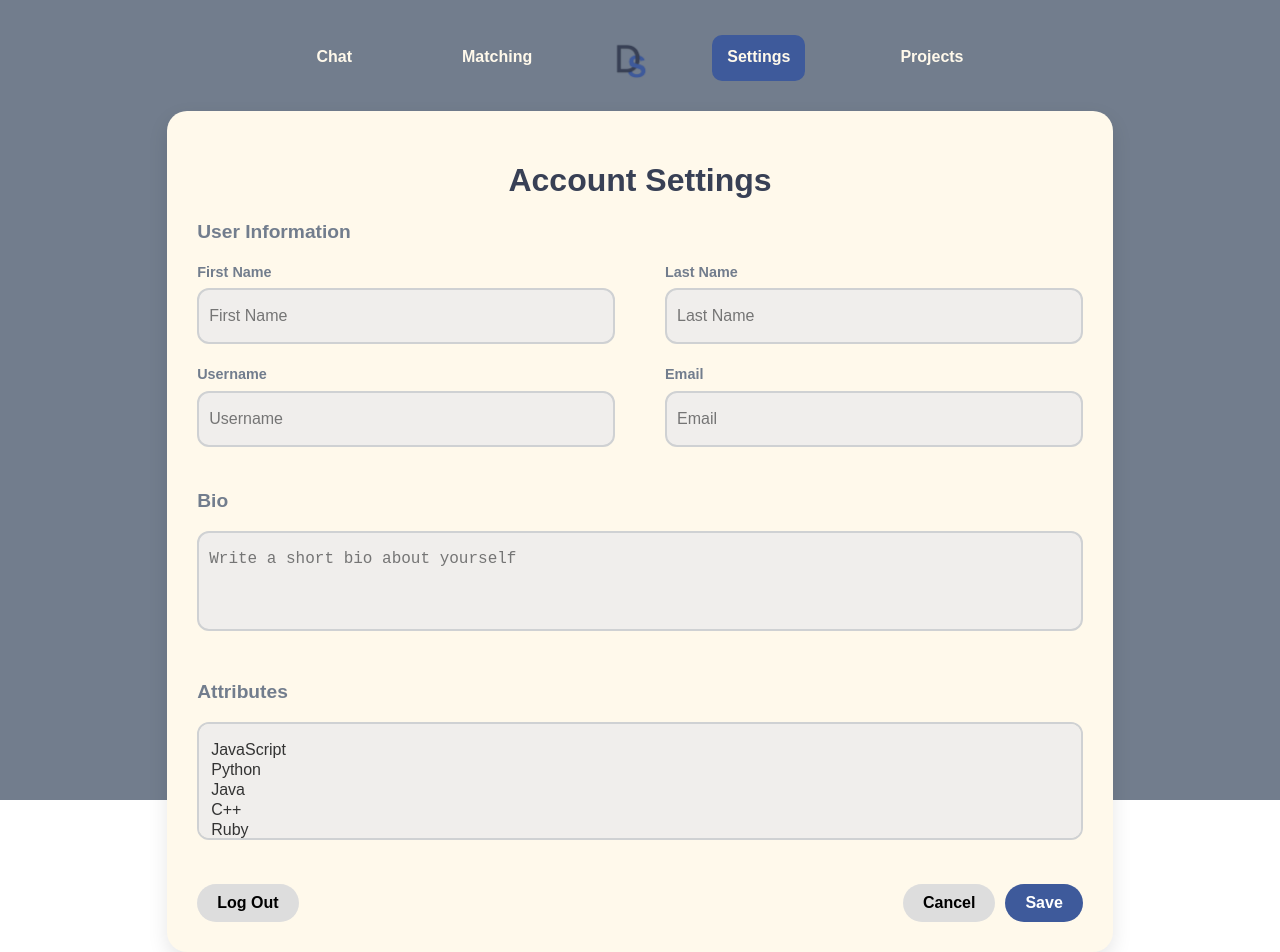
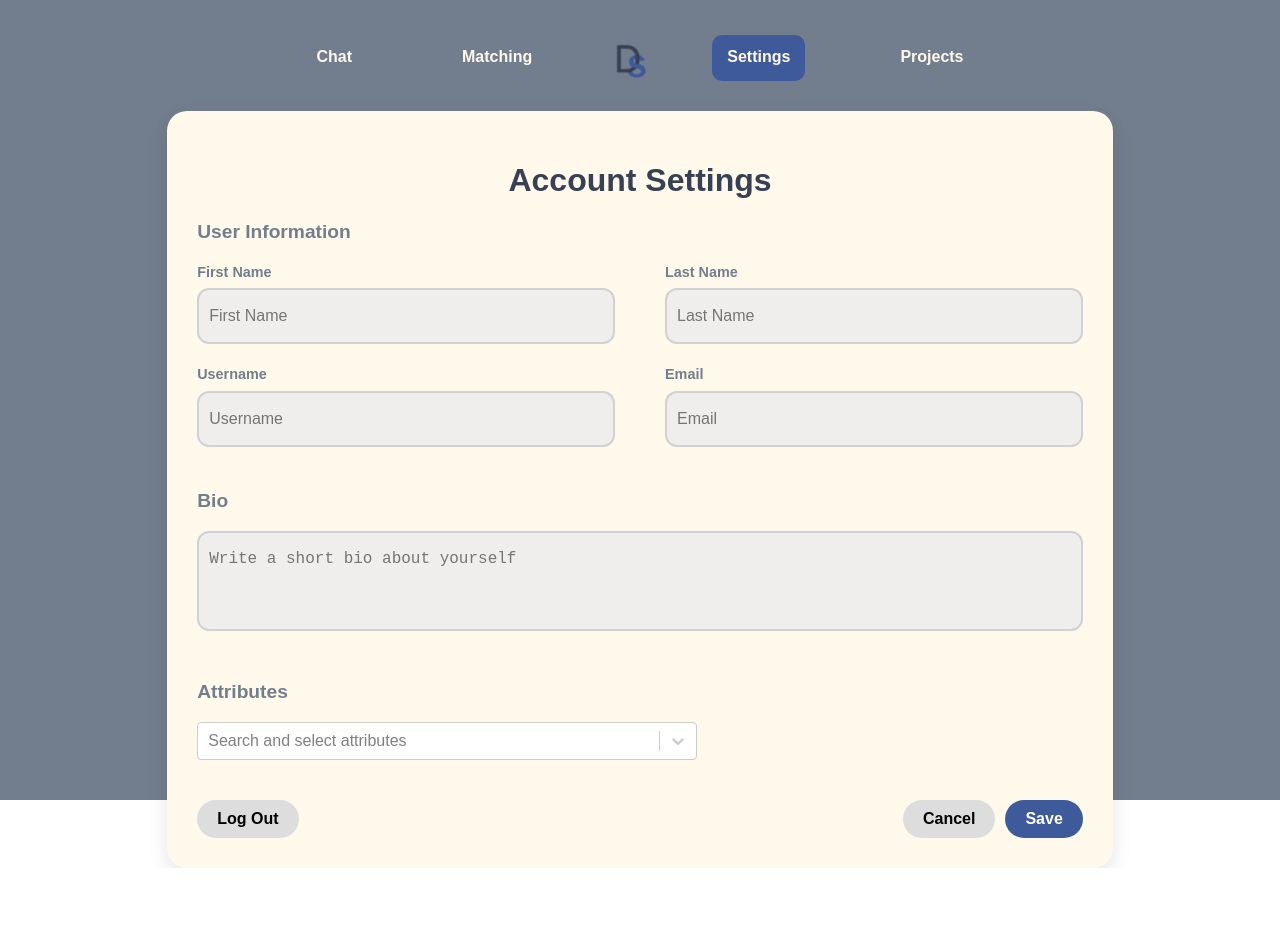
Before and after one commit to cop4331-team18/large-project, a React (Vite) app in the folder frontend/: page /settings in a window 1280 px wide. After the commit the page ends 868 px from the top, so only its background shows below. Built offline with nearby package versions, Linux system fonts and the light colour scheme; no server answers.

Commit message:
added the attibutes drop down

```diff
--- a/frontend/src/Settings.tsx
+++ b/frontend/src/Settings.tsx
@@ -1,7 +1,8 @@
-import React, { FormEvent } from "react";
+import React, { FormEvent, useState } from "react";
 import "./Settings.css";
 import Tabs from "./components/Tabs";
 import { apiCall } from "./util/constants";
+import { AttributesInput } from "./components/AttributesInput";
 
 interface SettingsProp {
   chatNotifications: number;
@@ -15,8 +16,11 @@ const SettingsPage: React.FC<SettingsProp> = ({chatNotifications, fetchUserStatu
   // const [email, setEmail] = useState<string>("");
   // const [bio, setBio] = useState<string>("");
 
+  const [attributesList, setAttributesList] = useState<string[]>([]);
+
   const handleSave = () => {
     alert("Profile saved successfully!");
+    console.log("Selected Attributes:", attributesList);
     // Add logic to save data to a backend or API
   };
 
@@ -130,13 +134,12 @@ const SettingsPage: React.FC<SettingsProp> = ({chatNotifications, fetchUserStatu
         {/* Attributes */}
         <div className="section">
           <h2>Attributes</h2>
-          <select multiple>
-            <option value="JavaScript">JavaScript</option>
-            <option value="Python">Python</option>
-            <option value="Java">Java</option>
-            <option value="C++">C++</option>
-            <option value="Ruby">Ruby</option>
-          </select>
+          {/* AttributesInput Component */}
+          <AttributesInput
+            setAttributesList={setAttributesList}
+            limit={5}
+            placeholder="Search and select attributes"
+          />
         </div>
 
         <div className="settings-actions-container">
```
Also changed, not shown: frontend/src/Settings.css (line endings or trailing spaces).
